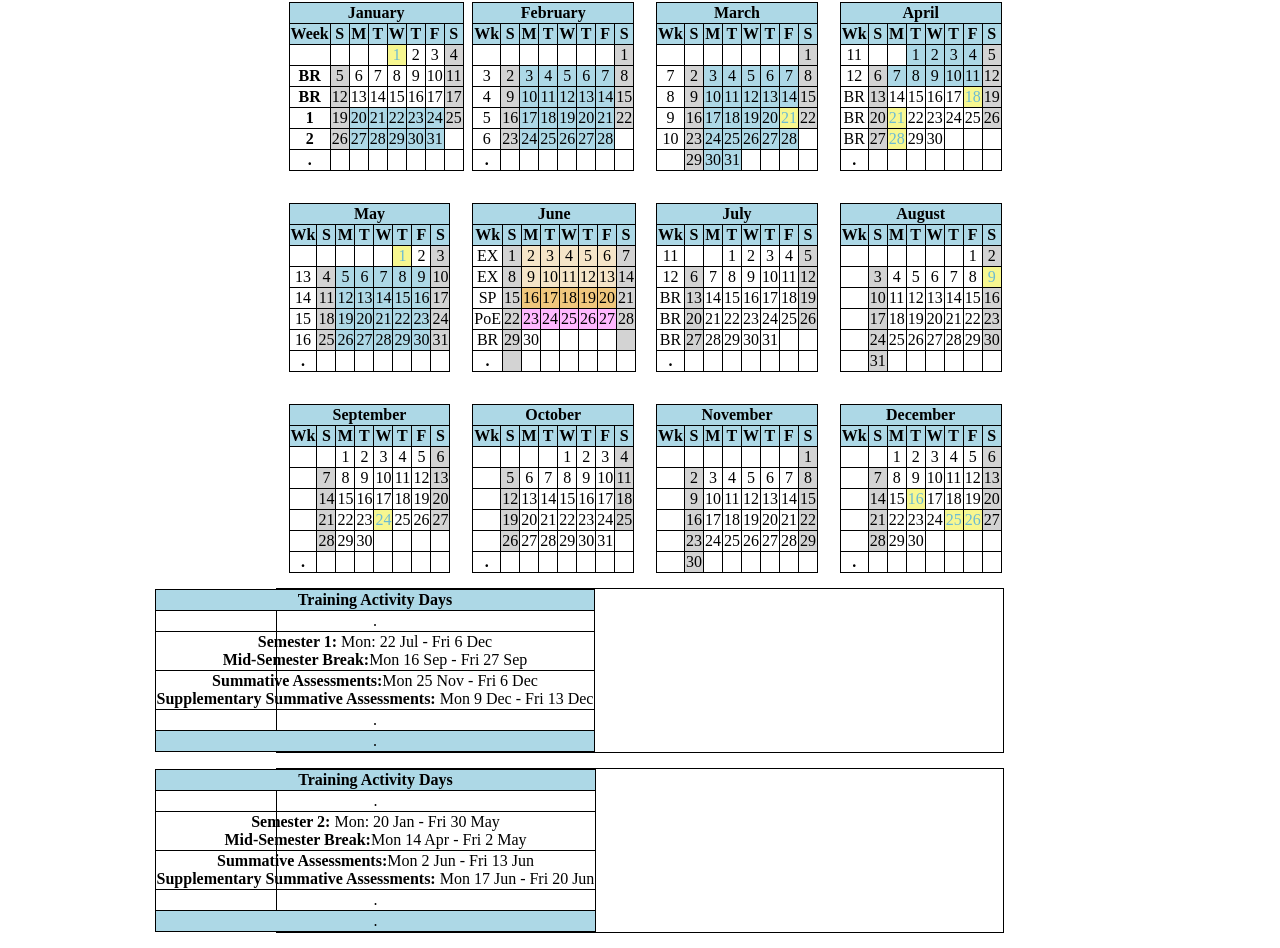
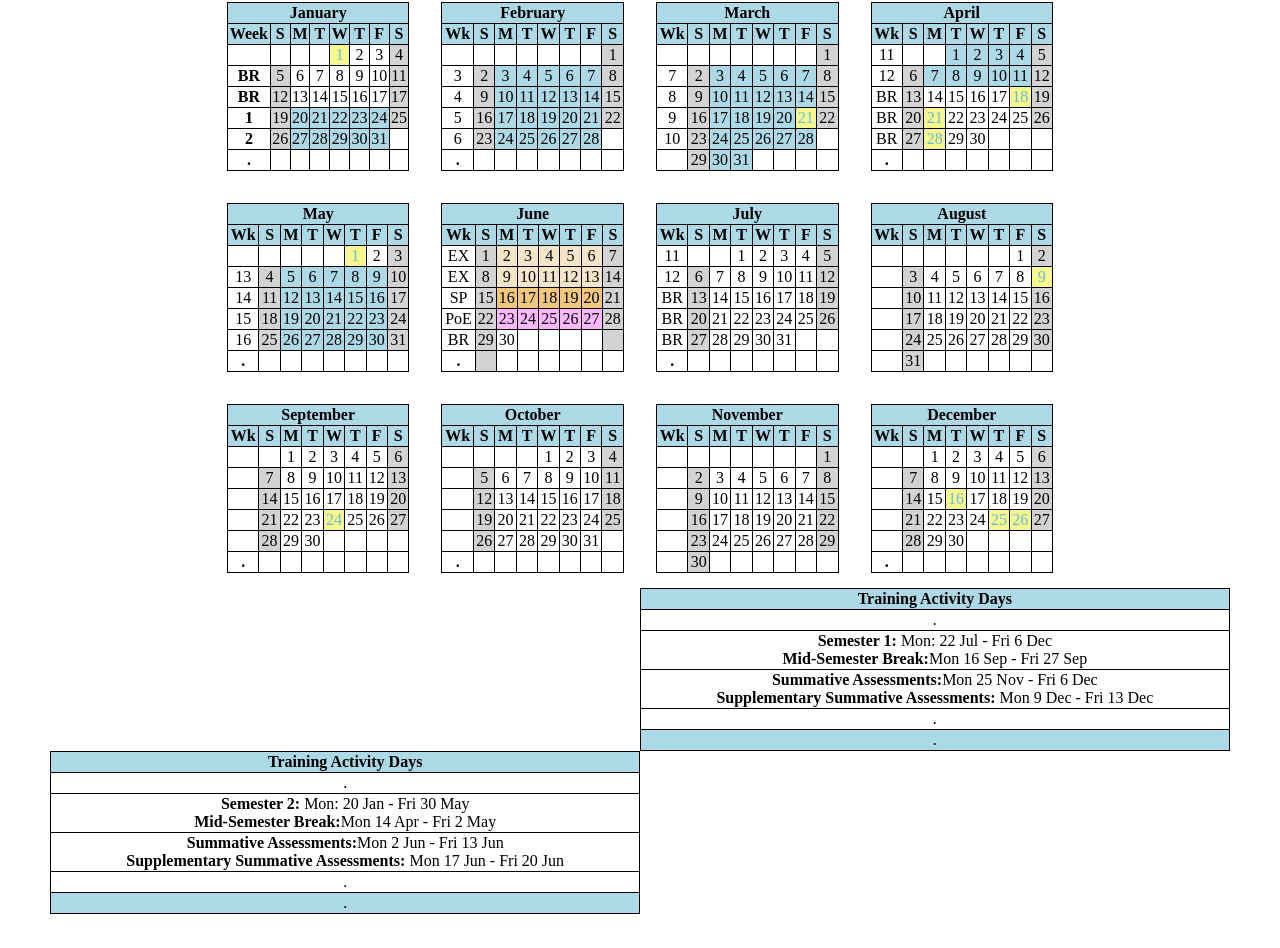
Before and after one commit to tshiamonx/table-1, a plain HTML site: page index.html in a window 1280 px wide. Shown: the part 86-1034 px from the top of the page. Drawn offline with Linux system fonts and the light colour scheme.

Commit message:
I tried method but failed

```diff
--- a/index.html
+++ b/index.html
@@ -904,7 +904,7 @@
           </tr>
         </table>
       </div>
-
+      <div class="start">
               <table class="last">
 
                    <tr class="header">
@@ -934,9 +934,10 @@
                 </tr>
                  <tr class="header">
                   <td>.</td>
-                </tr>
+                </tr></div>
 
 
+             <div class="start">
               <table class="last">
 
                 <tr class="header">
@@ -967,7 +968,7 @@
                   <td>.</td>
                 </tr>
               </table>
-
+            </div>
         </div>
 
     </main>
--- a/main.css
+++ b/main.css
@@ -59,7 +59,7 @@ td {
   background-color: rgb(255, 184, 255);
 }
 
-.last {
+.start {
   display: grid;
   grid-template-columns: repeat(2, 66.8%);
   justify-content: center;
```
